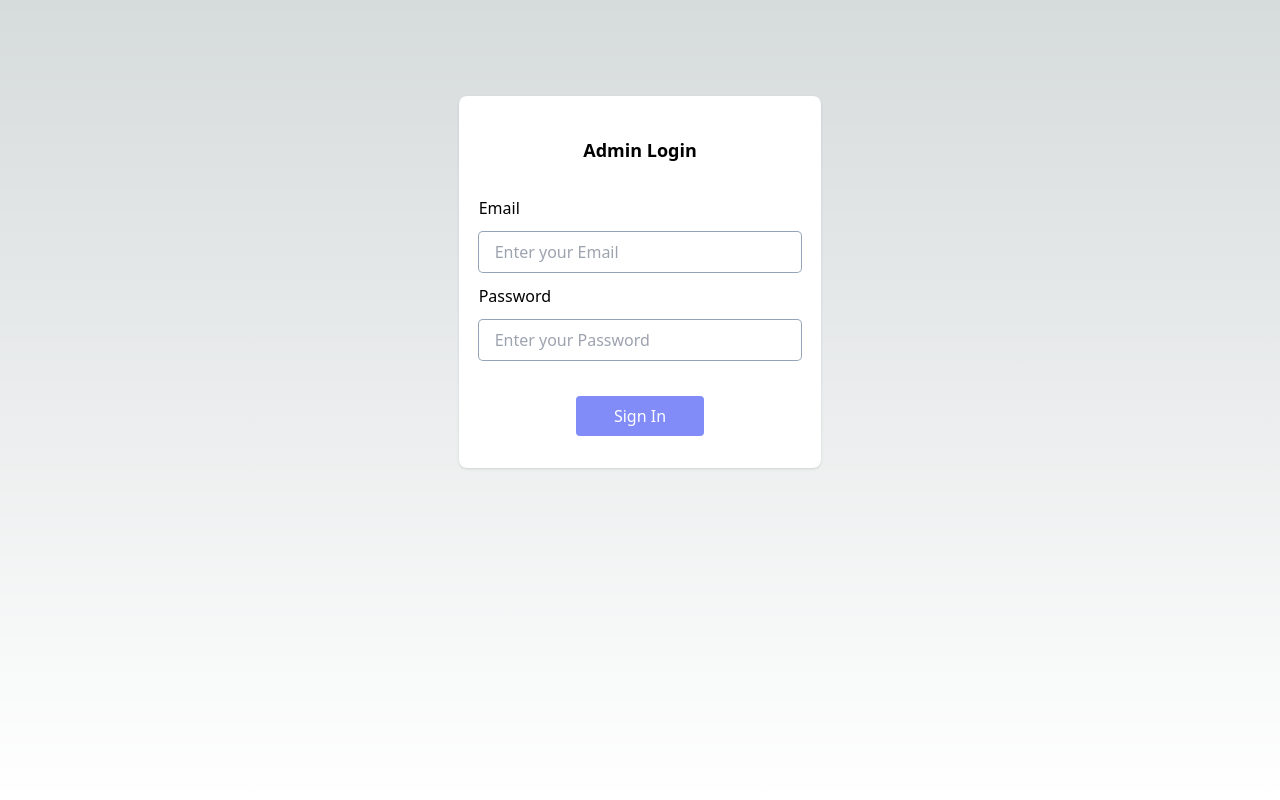
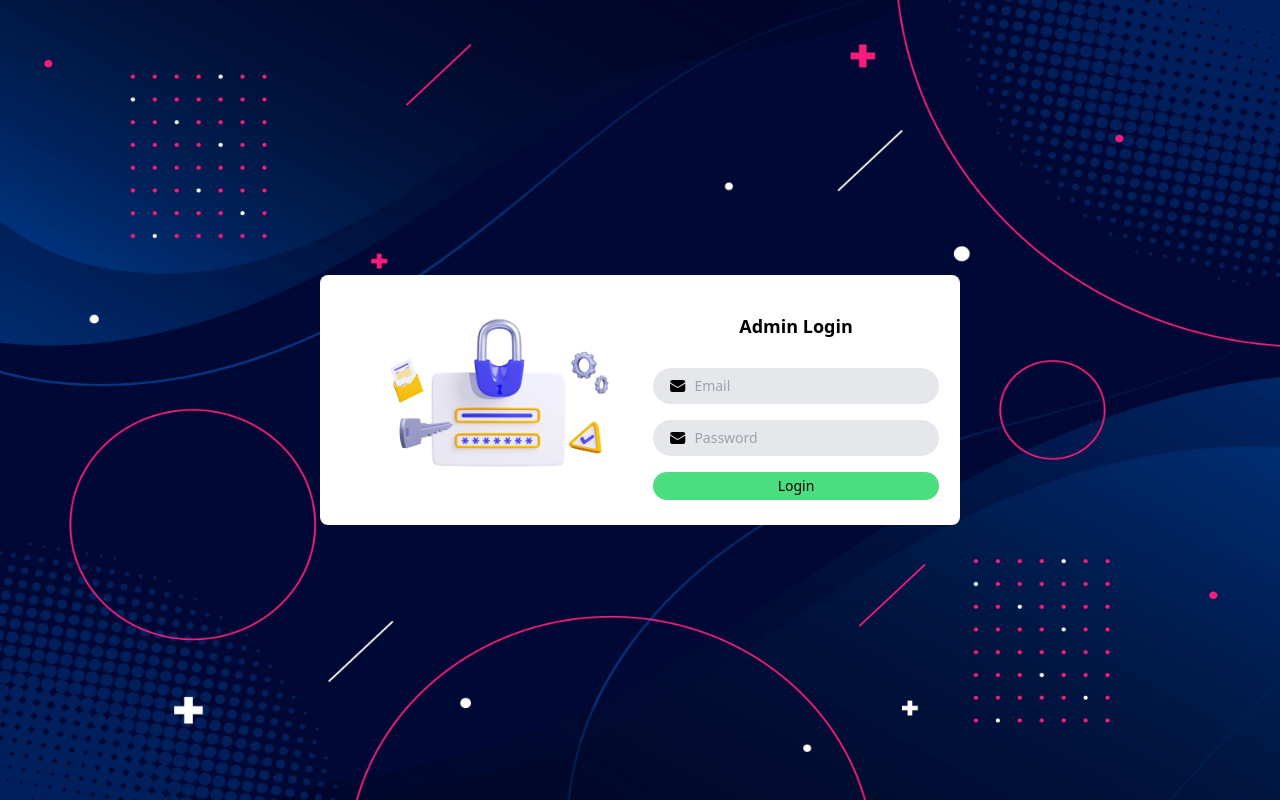
Before and after one commit to sridh-ar/tournament-app-main, a Next.js app: page /signin in a window 1280 px wide. Built offline with nearby package versions, Linux system fonts and the light colour scheme.

Commit message:
Adding Admin Login Page Change

```diff
--- a/app/components/SignIn.jsx
+++ /dev/null
@@ -1,95 +0,0 @@
-"use client";
-import CustomButton from "./CustomButton";
-import { motion } from "framer-motion";
-import { useRouter } from "next/navigation";
-import { useEffect } from "react";
-// import { validateUser } from "../../lib/auth/auth";
-
-export default function SignIn({ isSignUp }) {
-  const router = useRouter();
-
-  async function handleSubmit(event) {
-    event.preventDefault();
-    let values = [];
-    for (let i = 0; i < 2; i++) {
-      values.push(event.target[i].value);
-    }
-    fetch("/api/auth", {
-      method: "POST",
-      headers: {
-        "Content-Type": "application/json",
-      },
-      body: JSON.stringify(values),
-    })
-      .then((response) => response.json())
-      .then((data) => {
-        localStorage.setItem("aauutthh", data);
-        router.push("/dashboard");
-      })
-      .catch((error) => console.error(error));
-
-    // const result = validateUser(values[0], values[1]);
-    // if (result) {
-    // } else {
-    //   alert("Something went wrong!");
-    // }
-  }
-
-  const container = {
-    hidden: { opacity: 1, scale: 0 },
-    visible: {
-      opacity: 1,
-      scale: 1,
-    },
-  };
-  return (
-    <motion.form
-      className="bg-white sm:w-2/6 p-5 rounded-lg items-center justify-center flex flex-col shadow w-full"
-      onSubmit={handleSubmit}
-      variants={container}
-      initial="hidden"
-      animate="visible"
-    >
-      <p className="font-semibold text-lg m-5">
-        {isSignUp ? "Admin SignUp" : "Admin Login"}
-      </p>
-      <div className="my-3">
-        <label>Email</label>
-        <input
-          type="email"
-          required
-          placeholder="Enter your Email"
-          className="w-full outline-0 ring-1 rounded ring-slate-400 h-10 p-4 my-3"
-        />
-        <label>Password</label>
-        <input
-          type="password"
-          required
-          placeholder="Enter your Password"
-          className="w-full outline-0 ring-1 rounded ring-slate-400 h-10 p-4 my-3"
-        />
-      </div>
-      <motion.button
-        type="submit"
-        className="w-32 rounded bg-indigo-400 h-10 p-2 flex justify-center items-center m-3 cursor-pointer text-white relative"
-        whileHover={{ scale: 0.9 }}
-      >
-        Sign In
-      </motion.button>
-      {/* <CustomButton title={isSignUp ? "Sign Up" : "Sign In"} /> */}
-      {/* <p className="text-sm m-3">
-        {isSignUp ? "Already have an account? " : "Don't have an account? "}
-        <a href={isSignUp ? "/signin" : "/signup"} className="text-blue-600">
-          {isSignUp ? "Sign In" : "Sign Up"}
-        </a>
-      </p>
-      <div>---------- Or ----------</div>
-
-      <CustomButton
-        title={isSignUp ? "Sign Up with Google" : "Login with Google"}
-        color="bg-blue-600"
-        logo
-      /> */}
-    </motion.form>
-  );
-}
--- a/app/signin/page.jsx
+++ b/app/signin/page.jsx
@@ -1,10 +1,78 @@
-import styles from "../page.module.css";
-import SignIn from "../components/SignIn";
+"use client";
+import { useRouter } from "next/navigation";
+import { EnvelopeIcon } from "@heroicons/react/24/solid";
 
-export default function Register() {
+export default function SignIn({ isSignUp }) {
+  const router = useRouter();
+
+  async function handleSubmit(event) {
+    event.preventDefault();
+    let values = [];
+    for (let i = 0; i < 2; i++) {
+      values.push(event.target[i].value);
+    }
+    fetch("/api/auth", {
+      method: "POST",
+      headers: {
+        "Content-Type": "application/json",
+      },
+      body: JSON.stringify(values),
+    })
+      .then((response) => response.json())
+      .then((data) => {
+        localStorage.setItem("aauutthh", data);
+        router.push("/dashboard");
+      })
+      .catch((error) => console.error(error));
+  }
+
   return (
-    <main className={styles.main}>
-      <SignIn />
-    </main>
+    <div className="flex items-center justify-center h-screen">
+      <img src="/login_bg.jpg" className="absolute -z-10 w-full h-full" />
+
+      <form
+        // className="container bg-white sm:w-2/6 p-5 "
+        className="bg-white rounded-lg flex flex-col p-2 items-center justify-center lg:flex-row w-[80%] lg:w-[50%]"
+        onSubmit={handleSubmit}
+      >
+        <img src="/login_logo.jpg" className=" w-[50%]" />
+
+        <div className="flex flex-col items-center justify-center ">
+          <p className="font-semibold text-lg m-5">
+            {isSignUp ? "Admin SignUp" : "Admin Login"}
+          </p>
+
+          {/* Email */}
+          <div className=" bg-gray-200 flex items-center justify-center rounded-full p-2 px-4 m-2 w-full">
+            <EnvelopeIcon height={20} width={20} />
+            <input
+              type="email"
+              required
+              placeholder="Email"
+              className=" outline-0 mx-2 bg-gray-200 text-sm w-full"
+            />
+          </div>
+
+          {/* Password */}
+          <div className="bg-gray-200 flex items-center justify-center rounded-full p-2 px-4 m-2 w-full">
+            <EnvelopeIcon height={20} width={20} />
+            <input
+              type="password"
+              required
+              placeholder="Password"
+              className="outline-0 mx-2 bg-gray-200 text-sm w-full"
+            />
+          </div>
+
+          <button
+            type="submit"
+            required
+            className="w-full mx-2 bg-green-400 text-sm p-1 px-4 m-2 rounded-full"
+          >
+            Login
+          </button>
+        </div>
+      </form>
+    </div>
   );
 }
```
Also changed, not shown: public/login_bg.jpg (added), public/login_logo.jpg (added).
